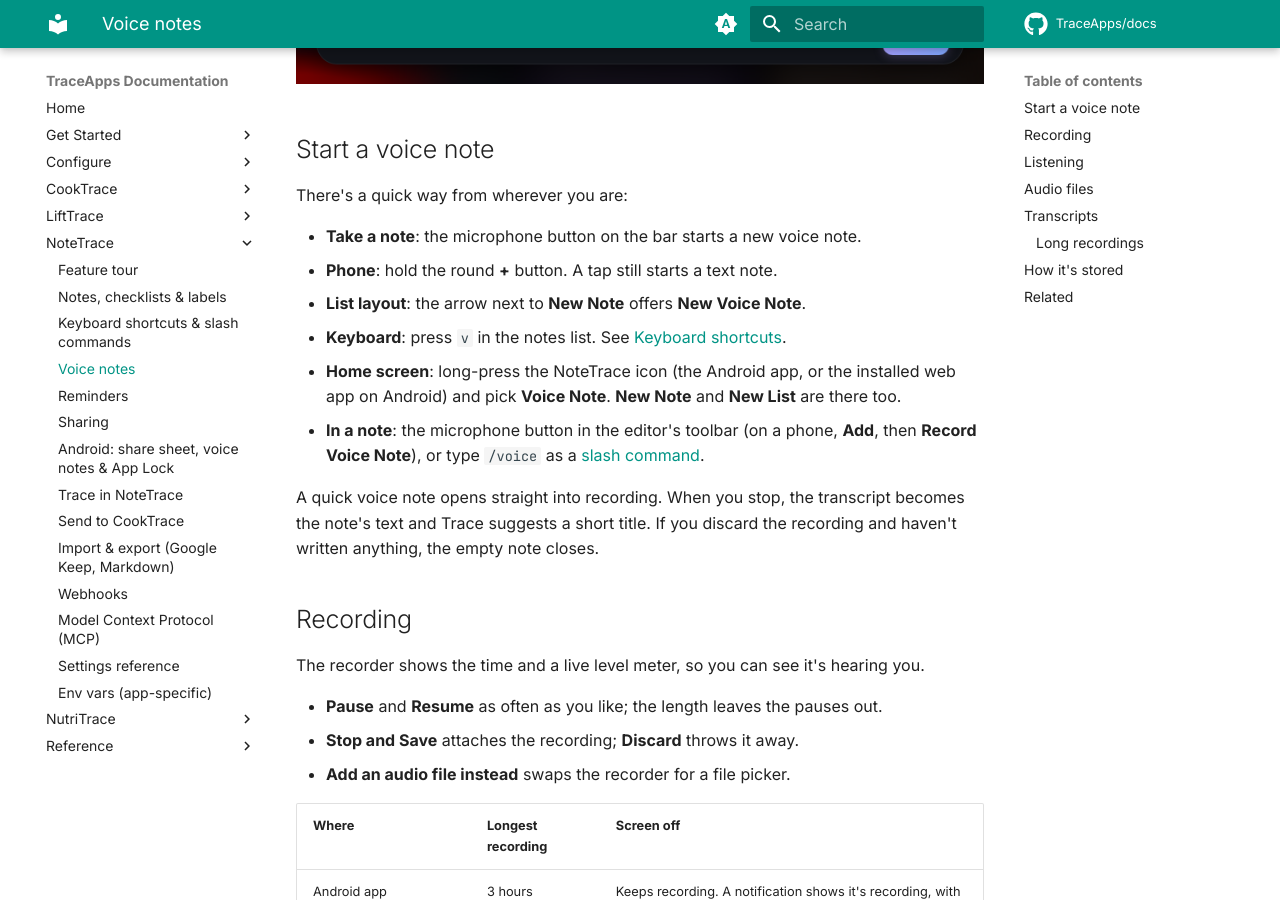
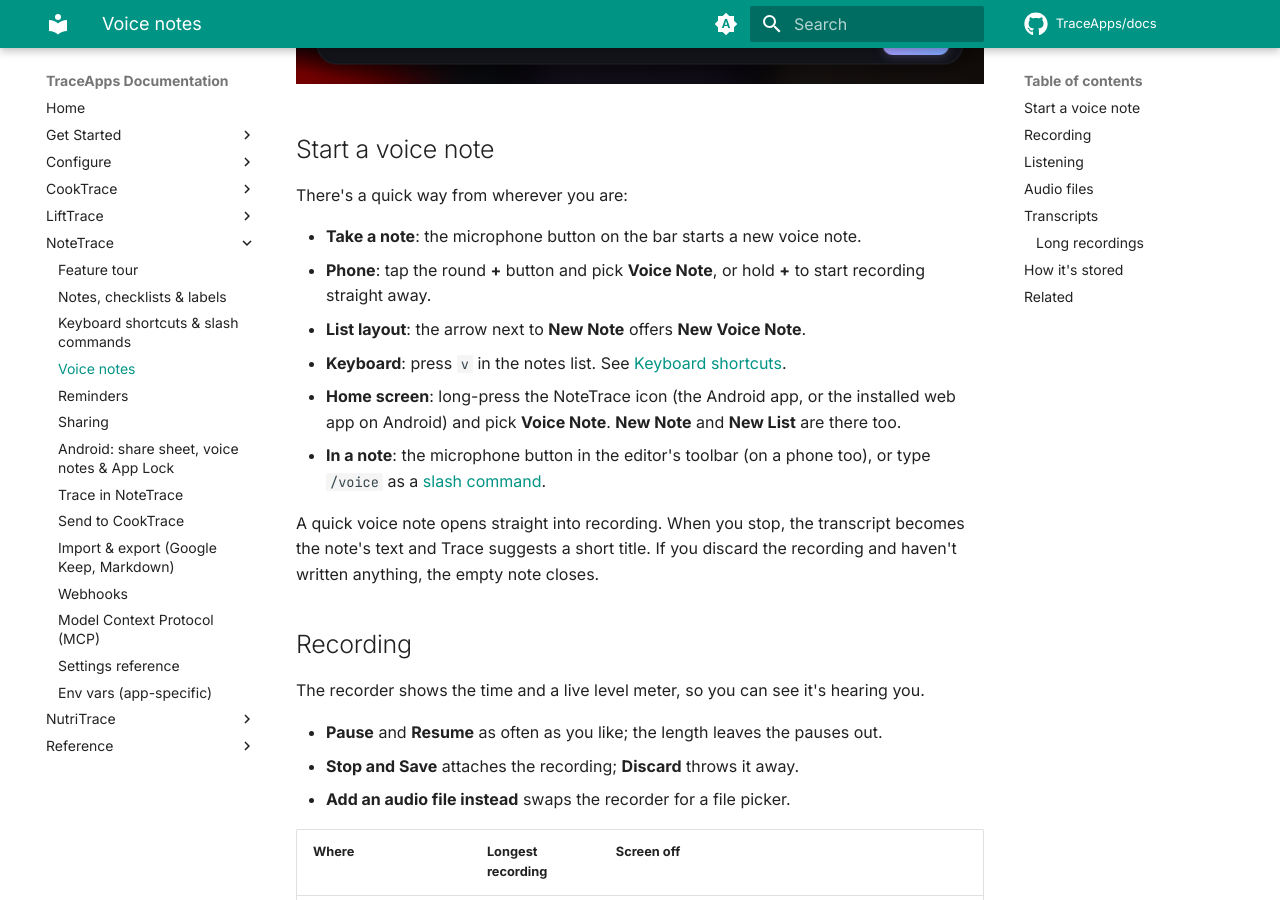
Before and after one commit to TraceApps/docs, an MkDocs documentation site: the page built from docs/notetrace/voice-notes.md, in a window 1280 px wide and 900 px high, scrolled down 769 px. Built offline with MkDocs 1.6.1 and Material for MkDocs 9.7.7, drawn with Linux system fonts in a browser that asks for light colours; comment, search, counter and statistics services are not loaded.

Commit message:
NoteTrace: phone + menu

```diff
--- a/docs/notetrace/voice-notes.md
+++ b/docs/notetrace/voice-notes.md
@@ -9,11 +9,11 @@ A voice note is a recording attached to a note. Record one in the app, or bring
 There's a quick way from wherever you are:
 
 - **Take a note**: the microphone button on the bar starts a new voice note.
-- **Phone**: hold the round **+** button. A tap still starts a text note.
+- **Phone**: tap the round **+** button and pick **Voice Note**, or hold **+** to start recording straight away.
 - **List layout**: the arrow next to **New Note** offers **New Voice Note**.
 - **Keyboard**: press `v` in the notes list. See [Keyboard shortcuts](shortcuts.md).
 - **Home screen**: long-press the NoteTrace icon (the Android app, or the installed web app on Android) and pick **Voice Note**. **New Note** and **New List** are there too.
-- **In a note**: the microphone button in the editor's toolbar (on a phone, **Add**, then **Record Voice Note**), or type `/voice` as a [slash command](shortcuts.md#slash-commands).
+- **In a note**: the microphone button in the editor's toolbar (on a phone too), or type `/voice` as a [slash command](shortcuts.md#slash-commands).
 
 A quick voice note opens straight into recording. When you stop, the transcript becomes the note's text and Trace suggests a short title. If you discard the recording and haven't written anything, the empty note closes.
 
```
Also changed, not shown: docs/notetrace/features.md (+2 -2 lines).
